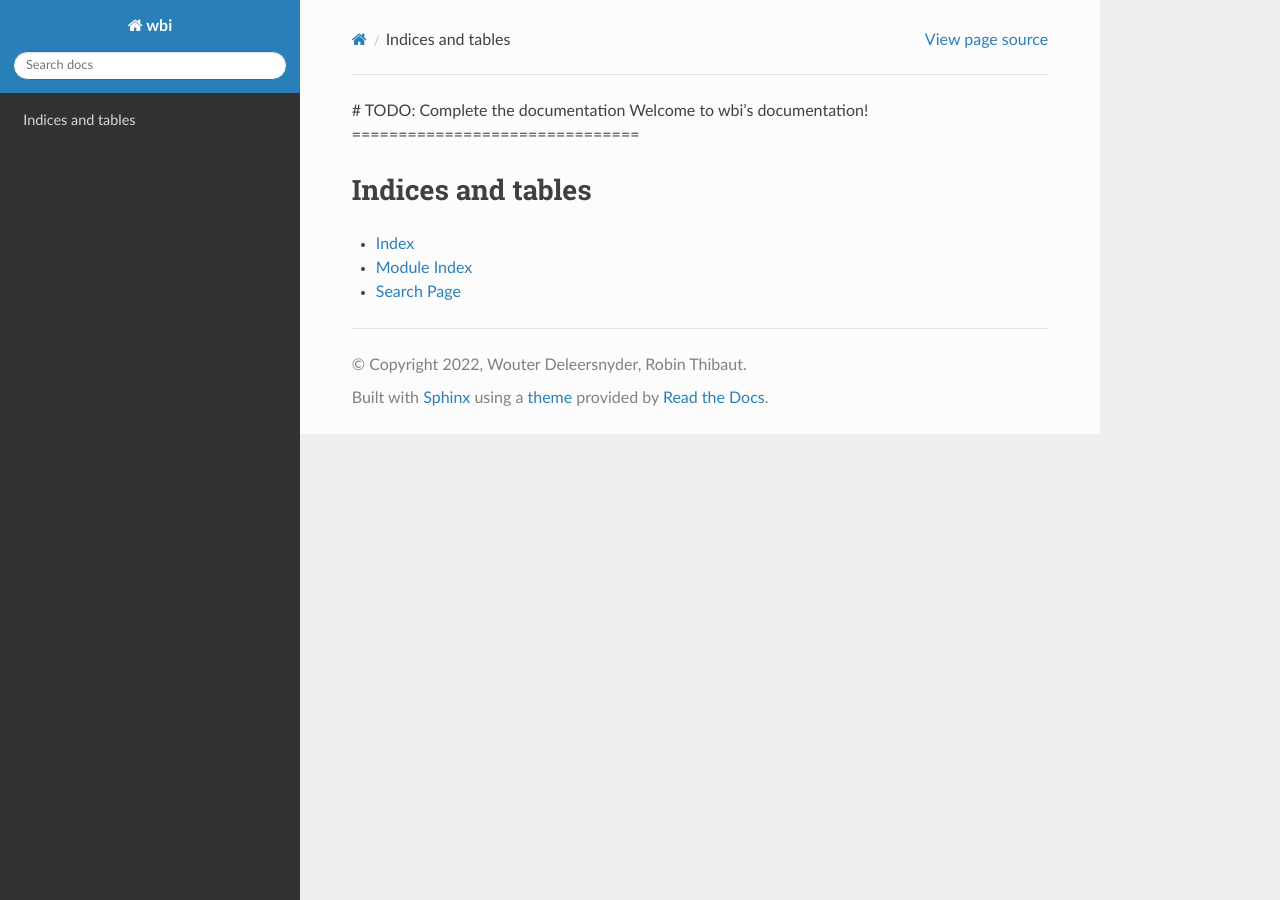
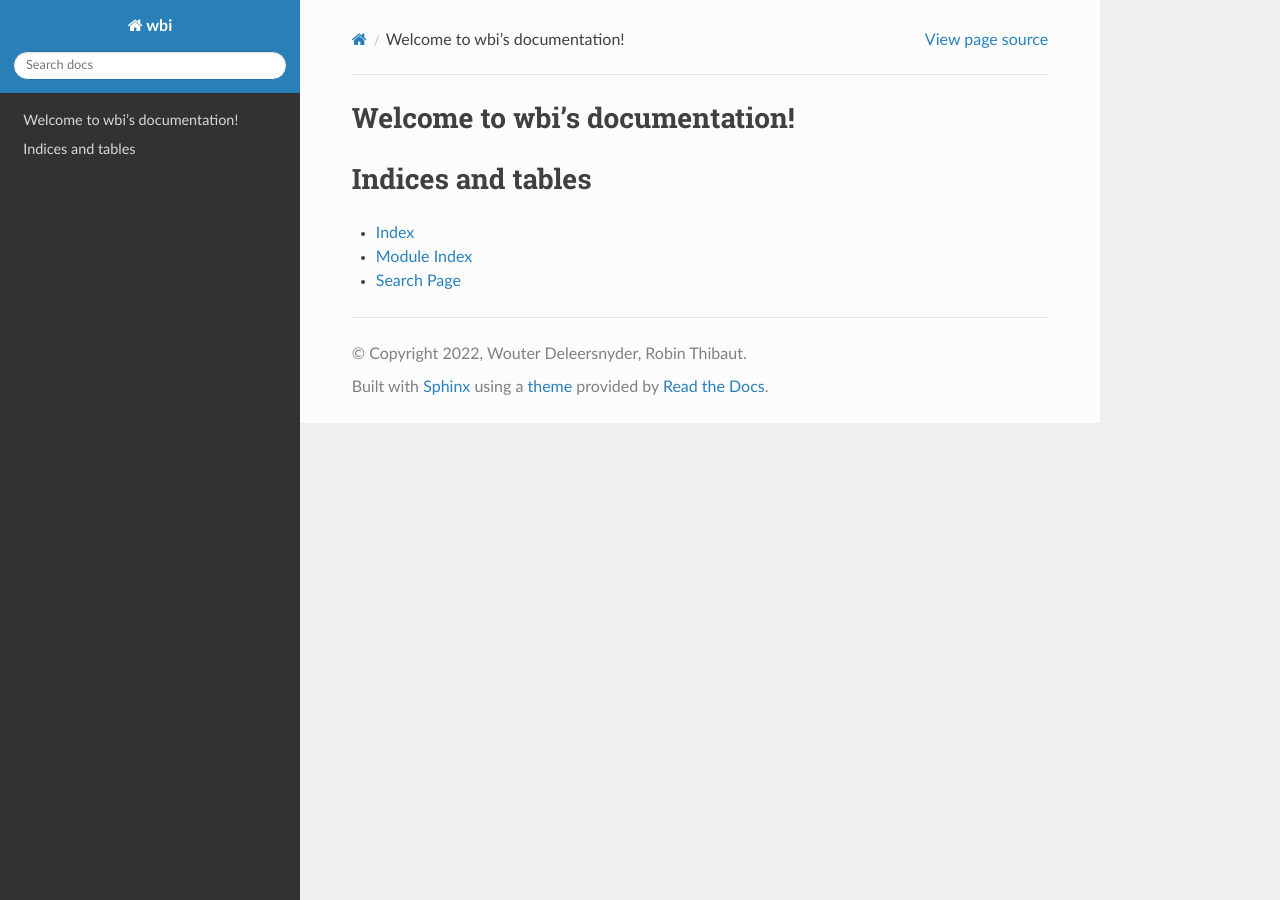
Before and after one commit to WouterDls/1D-wavelet-based-inversion, a Sphinx documentation site: the page built from docs/source/index.rst, in a window 1280 px wide. Built offline with Sphinx 7.4.7 and the Read the Docs theme 2.0.0, drawn with Linux system fonts in a browser that asks for light colours.

Commit message:
Update docs

```diff
--- a/docs/source/index.rst
+++ b/docs/source/index.rst
@@ -2,7 +2,7 @@
    sphinx-quickstart on Fri May  6 11:16:11 2022.
    You can adapt this file completely to your liking, but it should at least
    contain the root `toctree` directive.
-# TODO: Complete the documentation
+
 Welcome to wbi's documentation!
 ===============================
 
```
